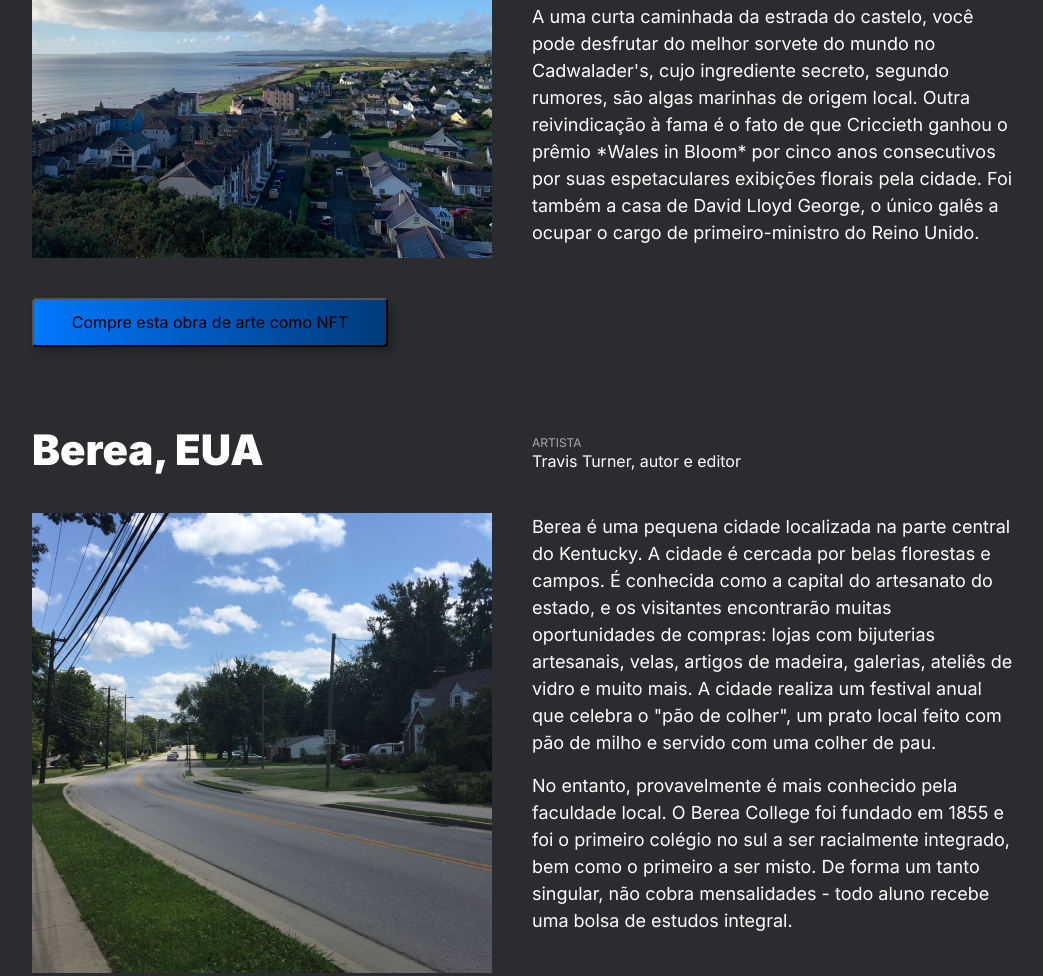
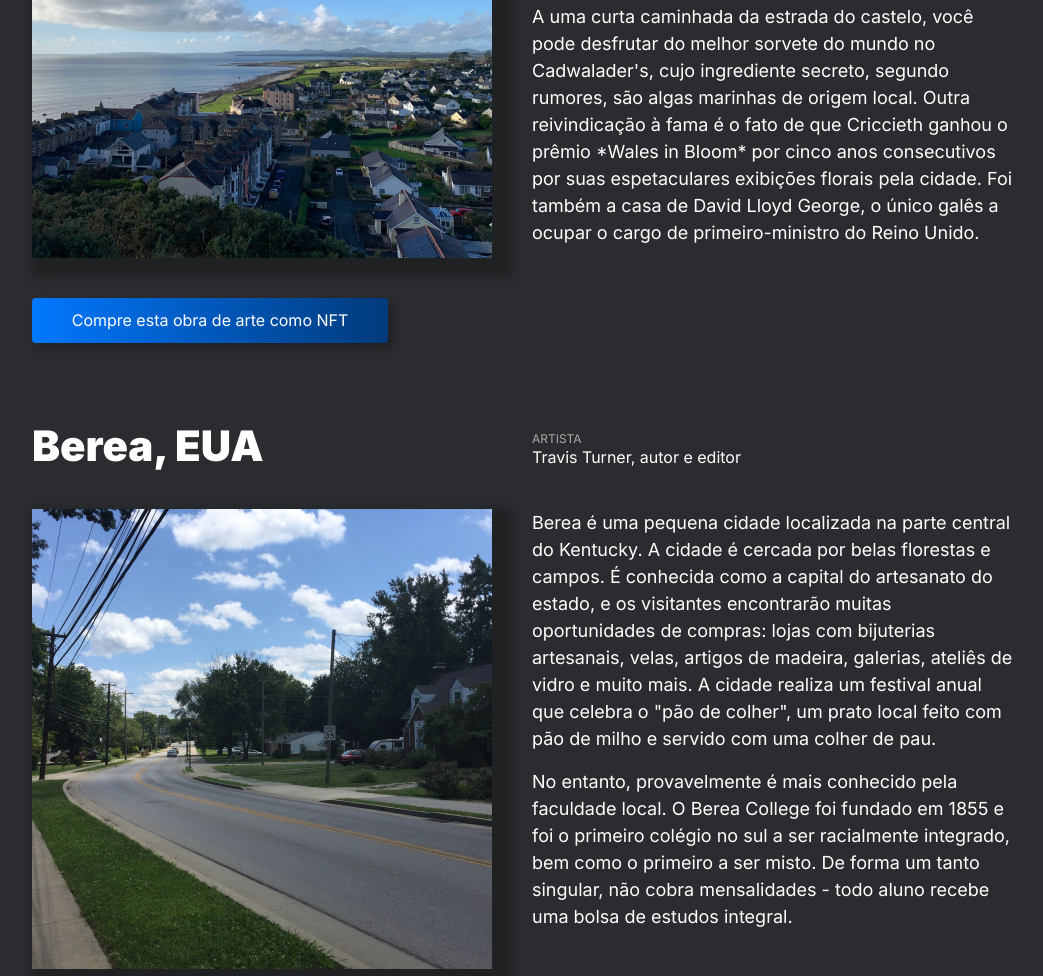
Before and after one commit to AdielBarboza/web_project_homeland, a plain HTML site: page index.html in a window 1280 px wide. Shown: the part 2599-3575 px from the top of the page, without its empty margins (116-1159 px from the left). Drawn offline with Linux system fonts and the light colour scheme.

Commit message:
fix : alteracao no background do button

```diff
--- a/blocks/place.css
+++ b/blocks/place.css
@@ -39,6 +39,7 @@ line-height: 46px;
   grid-area: image;
   width: 100%;
   height: 100%;
+  box-shadow: 10px 10px 10px 10px #00000040 ;
 
 }
 
@@ -58,6 +59,8 @@ line-height: 46px;
 }
 
 .place__button {
+ border: none;
+  color: #fff;
   align-self: start;
   opacity: 1;
   border-radius: 4px;
@@ -69,11 +72,15 @@ line-height: 46px;
   max-width: 356px;
   grid-area: button;
   box-shadow: 5px 5px 10px 0px #00000040;
-  background-image: linear-gradient(90deg, #0278FE 0%, #003A7B 99.98%);
+   background: linear-gradient(90deg, #0278FE 0%, #003A7B 99.98%);
+;
 }
 
 .place__button:hover {
-  background-image: linear-gradient(90deg, rgba(2, 120, 254, 0.25) 0%, rgba(0, 58, 123, 0.25) 99.98%);
+
+background: linear-gradient(90deg, rgba(2, 120, 254, 0.25) 0%, rgba(0, 58, 123, 0.25) 99.98%);
+
+
 }
 
 
```
